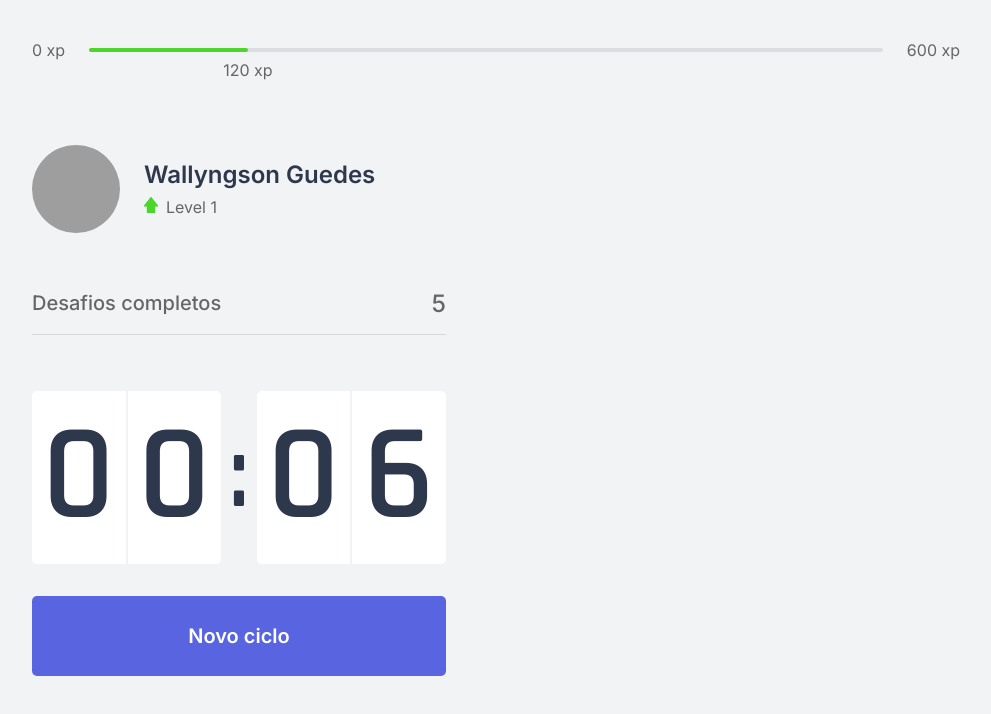
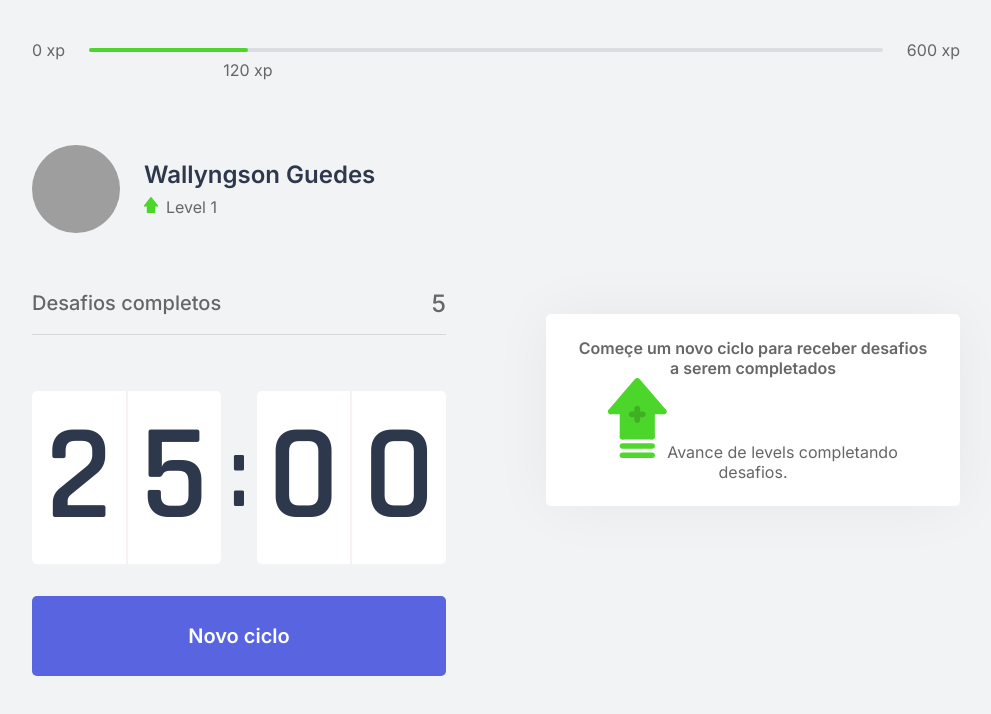
Before and after one commit to wallyngson/move.it, a Next.js app: page / in a window 1280 px wide. Shown: the top 714 px of the page, without its empty margins (144-1135 px from the left). Built offline with nearby package versions, Linux system fonts and the light colour scheme; grey boxes are pictures that could not be loaded.

Commit message:
create-challengebox

```diff
--- /dev/null
+++ b/src/components/ChallengeBox.tsx
@@ -0,0 +1,16 @@
+import styles from '../styles/components/ChallengeBox.module.css'
+
+export function ChallengeBox() {
+  return (
+    <div className={styles.challengeBoxContainer}>
+      <div className={styles.challengeBoxNotActive}>
+        <strong>Começe um novo ciclo para receber desafios a serem completados</strong>
+        <p>
+          <img src="icons/level-up.svg" alt="level up"/>
+          Avance de levels completando desafios.
+        </p>
+      </div>
+
+    </div>
+  )
+}
--- a/src/components/Countdown.tsx
+++ b/src/components/Countdown.tsx
@@ -5,7 +5,7 @@ let countdownTimeOut: NodeJS.Timeout
 
 export function Countdown () {
 
-  const [time, setTime] = useState(0.1 * 60)
+  const [time, setTime] = useState(25 * 60)
   const [isActive, setIsActive] = useState(false)
   const [hasFinish, setHasFinish] = useState(false)
 
@@ -18,7 +18,7 @@ export function Countdown () {
   function resetCountdown() {
     clearTimeout(countdownTimeOut)
     setIsActive(false)
-    setTime(0.1 * 60)
+    setTime(25 * 60)
   }
 
   function startCountdown() {
--- a/src/pages/index.tsx
+++ b/src/pages/index.tsx
@@ -1,10 +1,12 @@
 import React from "react";
+
 import { CompletedChallenges } from "../components/CompletedChallenges";
 import { ExperienceBar } from "../components/ExperienceBar";
 import { Profile } from "../components/Profile";
 import { Countdown } from "../components/Countdown";
+import { ChallengeBox } from "../components/ChallengeBox";
+
 import styles from "../styles/pages/Home.module.css";
-
 import Head from 'next/head';
 
 export default function Home() {
@@ -24,7 +26,7 @@ export default function Home() {
           <Countdown />
         </div>
         <div>
-
+          <ChallengeBox />
         </div>
       </section>
 
--- /dev/null
+++ b/src/styles/components/ChallengeBox.module.css
@@ -0,0 +1,19 @@
+.challengeBoxContainer {
+  height: 100%;
+
+  background: var(--white);
+  border-radius: 5px;
+  box-shadow: 0 0 60px rgba(0, 0, 0, 0.05);
+  padding: 1.5rem 2rem;
+
+  display: flex;
+  flex-direction: column;
+  align-items: center;
+  justify-content: center;
+
+
+  text-align: center;
+}
+
+.challengeBoxNotActive {
+}
```
